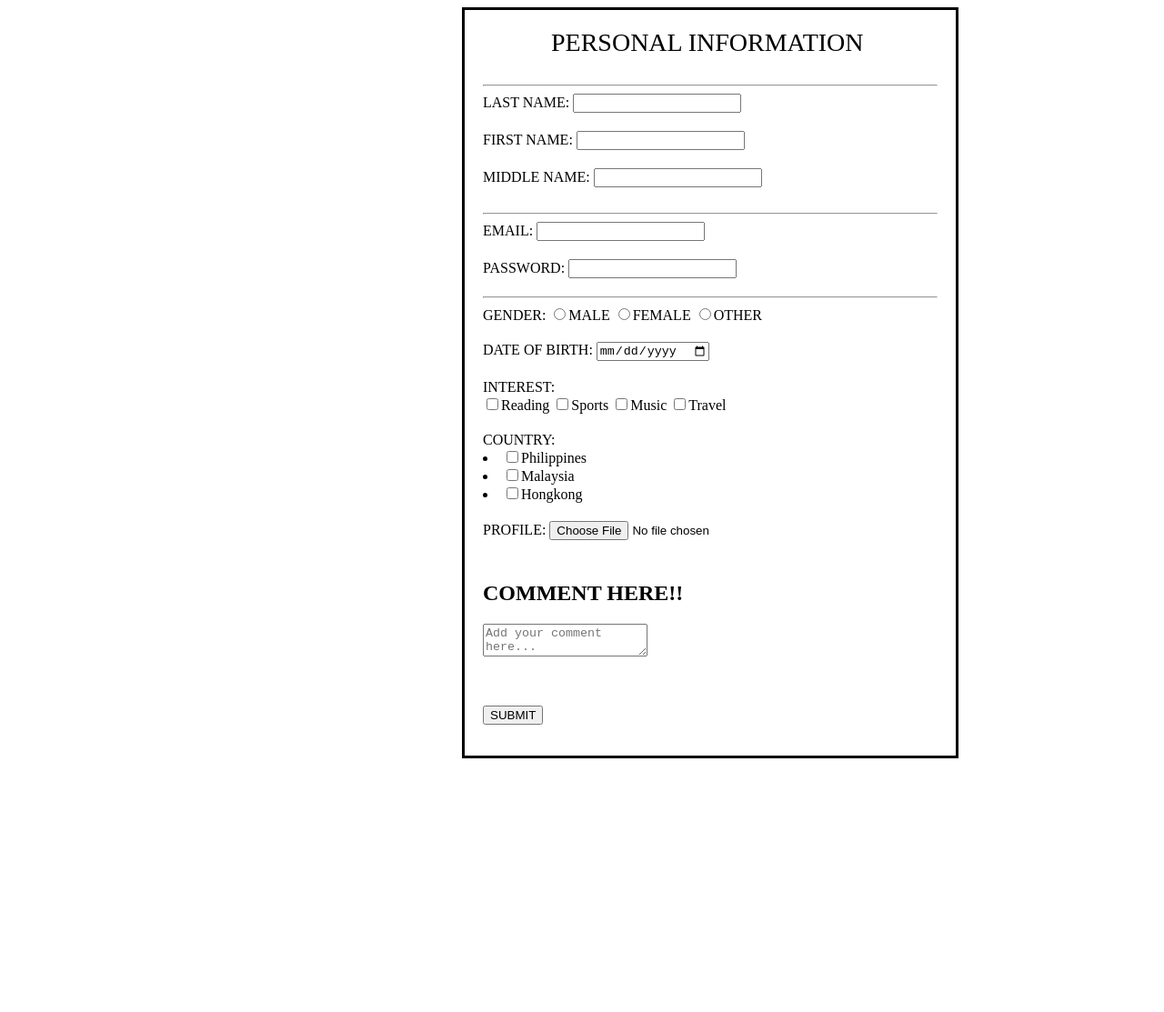
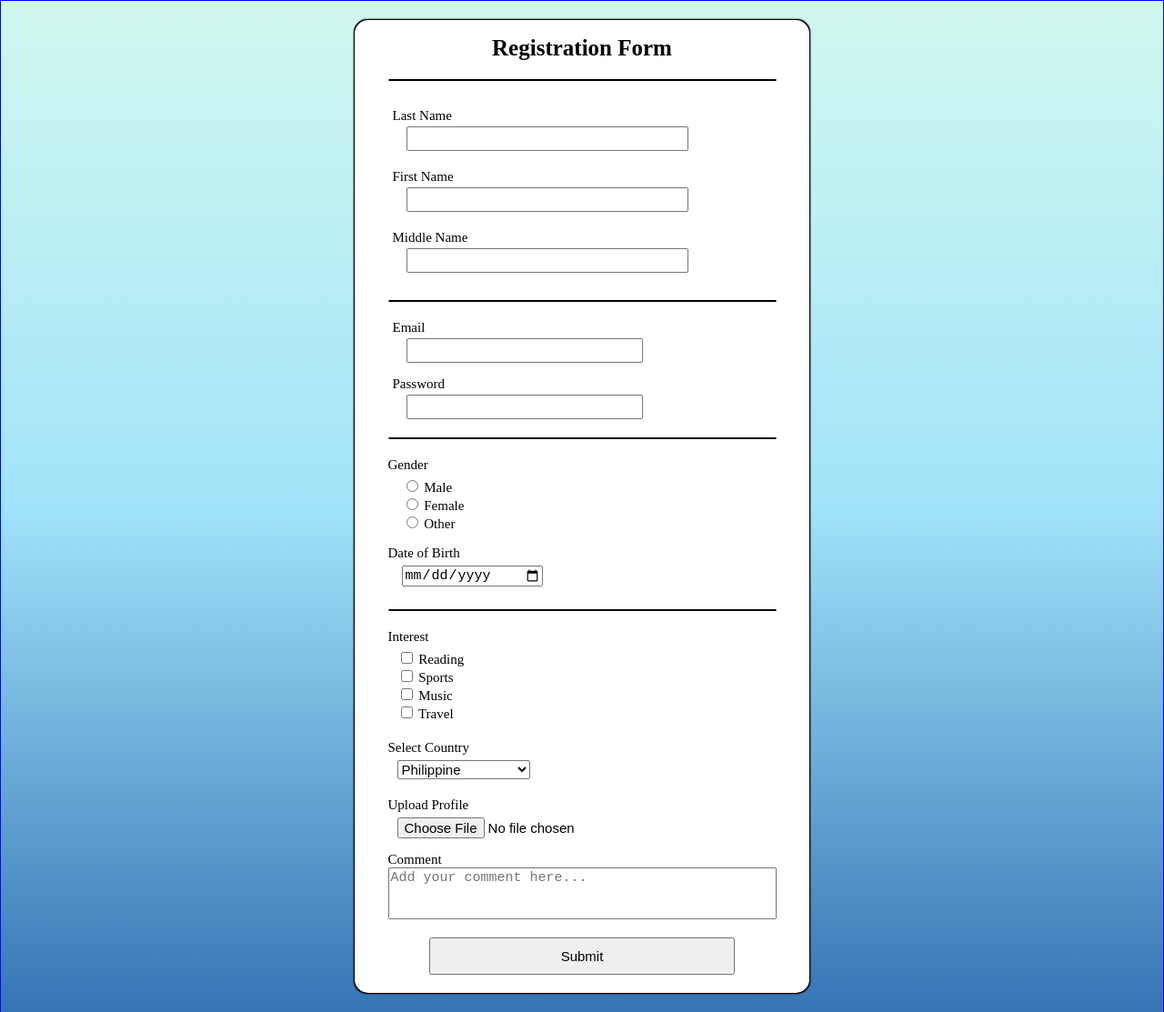
Before and after one commit to vienbenidosezar/Web-Development, a plain HTML site: page lab3/index.html in a window 1280 px wide. Shown: the whole page at 91% size. Before the commit the page ends 842 px from the top, so only its background shows below. Drawn offline with Linux system fonts and the light colour scheme.

Commit message:
done with css style

```diff
--- a/lab3/index.html
+++ b/lab3/index.html
@@ -6,208 +6,370 @@
   <title>Document</title>
   <link href="index.css">
   <style>
+    body{
+      margin: 0;
+    }
+    * {
+      font-size: 15px;
+
+    }
     main{
       display: flex;
       flex-direction: column;
+      justify-content: center;
+      align-items: center;
 
+      position: absolute;
+      left: 0;
+      right: 0;
+
+      border: 1px solid blue;
+
+      padding: 20px;
+
+      background-image: linear-gradient(rgb(209, 248, 239), rgb(161, 227, 249), rgb(54, 116, 181));
+
+    }
+    .outer_div{
+      display: flex;
+      padding: 1px;
+
+      border-radius: 15px;
+      box-shadow: 0 0 2px;
+      background-color: rgb(0, 0, 0);
+
+    }
+    .inner_div{
+      display: flex;
+      width: 500px;
+      justify-content: center;
+      height: 100%;
+      border-radius: 15px;
+
+      background-color: white;
+    }
+
+    hr{
+      z-index: 3;
+      border: 1px solid rgb(0, 0, 0);
+      border-radius: 5px;
+    }
+
+    h1{
+      font-size: 25px;
+      text-align: center;
     }
     .name_div{
       display: flex;
       flex-direction: column;
-    }
-    .inner_div{
-      height: 800px;
-      width: 500px;
-      border: solid;
-      border-width: 3px;
-      padding-top: 20px;
-      margin-left: 500px;
-      padding-left: 20px;
-      padding-right: 20px;
-
-
-    }
-    .head{
-      margin-bottom: 30px;
-      margin-left: 75px;
-      font-size: 28px;
-    }
-    .lastName{
-      margin-bottom: 20px;
-    }
-    .firstName{
-      margin-bottom: 20px;
+      width: 350px;
     }
 
-    .middleName{
-      margin-bottom: 20px;
+    .name_div .name{
+      margin: 10px 5px;
     }
+
+    .name_div .name input{
+      margin-top: 3px;
+      margin-left: 15px;
+      width: 300px;
+      padding: 3px;
+    }
+
     .email_div{
-      margin-bottom: 20px;
+      display: flex;
+      flex-direction: column;
+      width: 350px;
+      margin: 15px 5px;
     }
+
+    .email_div input{
+      margin-top: 3px;
+      margin-left: 15px;
+      width: 250px;
+      padding: 3px;
+    }
+
     .password_div{
-      margin-bottom: 20px;
+      display: flex;
+      flex-direction: column;
+      width: 350px;
+      margin: 15px 5px;
     }
+
+    .password_div input{
+      margin-top: 3px;
+      margin-left: 15px;
+      width: 250px;
+      padding: 3px;
+    }
+
+    .gender_div{
+      display: flex;
+      flex-direction: column;
+      width: 350px;
+      margin: 15px 5px;
+    }
+
     .gender_inner{
-      margin-bottom: 20px;
+      display: flex;
+      flex-direction: column;
+      width: 100px;
+
+      margin-left: 15px;
+      margin-top: 5px;
+      margin-bottom: 5px;
     }
+
     .birthdate_div{
-      margin-bottom: 20px;
+      display: flex;
+      flex-direction: column;
+      margin: 15px 0;
     }
+
+    .birthdate_div input{
+      margin-left: 15px;
+      width: 150px;
+      margin-top: 5px;
+      margin-bottom: 5px;
+    }
+
+    hr{
+      margin: 20px 0;
+    }
+
     .interest__div{
-      margin-bottom: 20px;
+      display: flex;
+      flex-direction: column;
     }
-    .country__div{
-      margin-bottom: 20px;
+
+    .interest_inner{
+      display: flex;
+      flex-direction: column;
+      width: 90px;
+      margin-left: 10px;
+      margin-top: 5px;
+      margin-bottom: 5px;
     }
+
+    .country_div{
+      display: flex;
+      flex-direction: column;
+      margin: 15px 0;
+    }
+
+    .country_div label{
+      cursor: pointer;
+    }
+
+    .country_inner{
+      margin-left: 10px;
+      margin-top: 5px;
+      margin-bottom: 5px;
+    }
+
+    .country_inner select,
+    .gender_inner input,
+    .interest_inner input,
+    .profile_div input{
+      cursor: pointer;
+    }
+
+    .profile_div {
+      display: flex;
+      flex-direction: column;
+    }
+
     .profile_title{
-      margin-bottom: 45px;
+      display: flex;
+      flex-direction: column;
+
+      margin-left: 10px;
+      margin-top: 5px;
+      margin-bottom: 5px;
     }
+
+    textarea{
+      resize: none;
+    }
+
     .comment_div{
-      margin-bottom: 50px;
+      display: flex;
+      flex-direction: column;
 
+      margin: 10px 0;
     }
+
+    .submit_div{
+      display: flex;
+      align-items: center;
+      justify-content: center;
+      margin: 20px 0;
+    }
+
+    .submit_div input{
+      padding: 10px 143px;
+    }
+
   </style>
 </head>
 
-
-
-
-
-
-
-
-
-
-
-
-
-
-
-
 <body>
   <main>
+    <div class="outer_div">
       <div class="inner_div">
         <form action="">
+          <h1>Registration Form</h1>
+          <hr>
 
-        <div class="head">
-          <label for="header">PERSONAL INFORMATION</label>
+          <div class="name_div">
+            <div class="name lastName">
+              <label for="fullName">Last Name</label>
+              <input type="text" name="lastName" required>
+            </div>
 
+            <div class="name firstName">
+              <label for="name firstName">First Name</label>
+              <input type="text" name="firstName" required>
+            </div>
+
+            <div class="name middleName">
+              <label for="name middleName">Middle Name</label>
+              <input type="text" name="middleName" required>
+            </div>
           </div>
           <hr>
 
-        <div class="name_div">
-          <div class="lastName">
-            <label for="fullName">LAST NAME:</label>
-            <input type="text" name="lastName" required>
-          </div>
-
-          <div class="firstName">
-            <label for="name firstName">FIRST NAME:</label>
-            <input type="text" name="firstName" required>
-          </div>
-
-          <div class="middleName">
-            <label for="name middleName">MIDDLE NAME:</label>
-            <input type="text" name="middleName" required>
-          </div>
-
-
-
-        </div>
-        <hr>
-
-
           <div class="email_div">
-          <label for="email">EMAIL:</label>
+            <label for="email">Email</label>
             <input type="email" name="email" required>
           </div>
 
           <div class="password_div">
-          <label for="password">PASSWORD:</label>
+            <label for="password">Password</label>
             <input type="password" name="password" required>
           </div>
 
           <hr>
 
           <div class="gender__div">
+            <label for="gender" class="Gender">Gender</label>
+            <div class="gender_inner">
+              <label for="g1">
+                <input type="radio" id="g1" name="gender">
+                  Male
+              </label>
 
-          <div class="gender_inner">
-            <label for="gender" class="Gender">GENDER:</label>
+              <label for="g2">
+                <input type="radio" id="g2" name="gender">
+                Female
+              </label>
 
-
-            <input type="radio" id="g1"><label for="g1">MALE</label>
-
-            <input type="radio" id="g2"><label for="g2">FEMALE</label>
-
-            <input type="radio" id="g4"><label for="g3">OTHER</label>
+              <label for="g3">
+                <input type="radio" id="g3" name="gender">
+                Other
+              </label>
             </div>
 
           </div>
 
           <div class="birthdate_div">
-          <label for="date">DATE OF BIRTH:</label>
-          <input type="date" name="password" required>
+            <label for="date">Date of Birth</label>
+            <input type="date" name="date" required>
           </div>
+
+          <hr>
 
           <div class="interest__div">
             <div class="interest_title">
-            <label for="interest">INTEREST:</label>
+              <label for="interest">Interest</label>
             </div>
+            <div class="interest_inner">
+              <label for="c1">
+                <input type="checkbox" id="c1">
+                Reading
+              </label>
 
-          <div class="interest_inner">
-            <input type="checkbox" id="c1"><label for="c1">Reading</label>
+              <label for="c2">
+                <input type="checkbox" id="c2">
+                Sports
+              </label>
 
-            <input type="checkbox" id="c2"><label for="c2">Sports</label>
+              <label for="c3">
+                <input type="checkbox" id="c3">
+                Music
+              </label>
 
-            <input type="checkbox" id="c3"><label for="c3">Music</label>
-
-            <input type="checkbox" id="c4"><label for="c4">Travel</label>
+              <label for="c4">
+                <input type="checkbox" id="c4">
+                Travel
+              </label>
             </div>
 
           </div>
 
-        <div class="country__div">
-          <div class="country_title">
-            <label for="country">COUNTRY:</label>
+
+          <div class="country_div">
+            <label for="countries">Select Country</label>
+            <div class="country_inner">
+              <select name="countries">
+                <optgroup label="Asia">
+                    <option value="A1">Philippine</option>
+                    <option value="A2">China</option>
+                    <option value="A3">India</option>
+                    <option value="A4">Japan</option>
+                    <option value="A5">South Korea</option>
+                </optgroup>
+                <optgroup label="Europe">
+                    <option value="E1">Germany</option>
+                    <option value="E2">France</option>
+                    <option value="E3">United Kingdom</option>
+                    <option value="E4">Italy</option>
+                </optgroup>
+                <optgroup label="North America">
+                    <option value="NA1">United States</option>
+                    <option value="NA2">Canada</option>
+                    <option value="NA3">Mexico</option>
+                </optgroup>
+                <optgroup label="South America">
+                    <option value="SA1">Brazil</option>
+                    <option value="SA2">Argentina</option>
+                    <option value="SA3">Colombia</option>
+                </optgroup>
+                <optgroup label="Africa">
+                    <option value="AF1">South Africa</option>
+                    <option value="AF2">Nigeria</option>
+                    <option value="AF3">Egypt</option>
+                </optgroup>
+                <optgroup label="Oceania">
+                    <option value="O1">Australia</option>
+                    <option value="O2">New Zealand</option>
+                    <option value="03">Fiji</option>
+                </optgroup>
+            </select>
+            </div>
           </div>
 
-          <div class="Country_inner">
-
-
-
-              <li><input type="checkbox" id="c1"><label for="c1">Philippines</label></li>
-
-              <li><input type="checkbox" id="c2"><label for="c2">Malaysia</label></li>
-
-              <li><input type="checkbox" id="c3"><label for="c3">Hongkong</label></li>
-
-
+          <div class="profile_div">
+            <label for="interest">Upload Profile</label>
+            <div class="profile_title">
+              <input type="file" name="file" required>
             </div>
 
           </div>
 
-        <div class="profile__div">
-          <div class="profile_title">
-            <label for="interest">PROFILE:</label>
-            <input type="file" name="file" required>
-
+          <div class="comment_div">
+            <label for="comment">Comment</label>
+              <textarea id="comment" name="comment" placeholder="Add your comment here..." rows="3" cols="45"></textarea>
           </div>
 
-          <div class="comment_div">
-            <h2>COMMENT HERE!!</h2>
-            <textarea id="comment" placeholder="Add your comment here..."></textarea><br>
-
+          <div class="submit_div">
+            <input type="submit" value="Submit">
           </div>
-
-        <div>
-          <button onclick="submitComment()">SUBMIT</button>
-        </div>
-
-
 
         </form>
 
+      </div>
     </div>
   </main>
 
```
Lines whose indentation alone changed are shown as unchanged.
